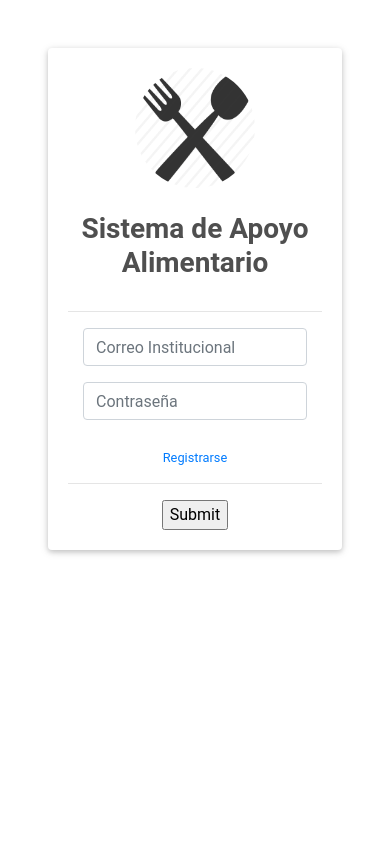
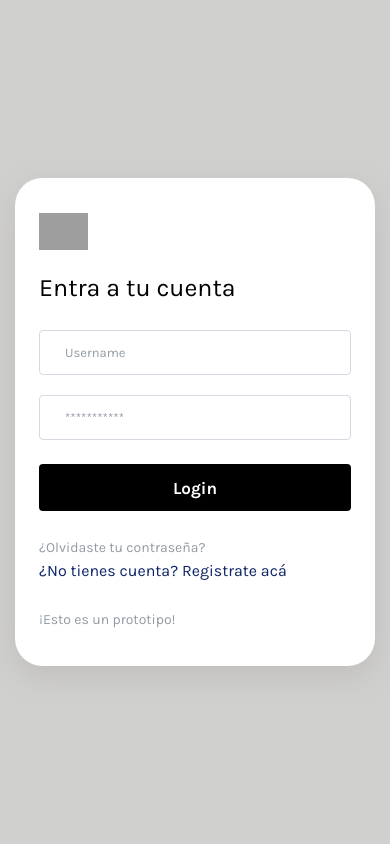
Before and after one commit to xdanielsb/lunch-service, a Flask app: page / in a window 390 px wide. Run offline with Flask 2, Linux system fonts and the light colour scheme; some libraries are stand-ins or nearby versions; grey boxes are pictures that could not be loaded.

Commit message:
chore: update login

```diff
--- a/app/control/dao/documento_solicitud.py
+++ b/app/control/dao/documento_solicitud.py
@@ -15,7 +15,7 @@ class DocumentoSolicitud:
         return query(q)
 
     def update(self, data):
-        q = " update documento_solicitud set  comentarios='{}', id_puntaje_tipo_documento={}, revisado={} where id_solicitud={} and id_tipo_documento={}".format(
+        q = "update documento_solicitud set  comentarios='{}', id_puntaje_tipo_documento={}, revisado={} where id_solicitud={} and id_tipo_documento={}".format(
             data["comentarios"],
             data["id_puntaje_tipo_documento"],
             data["revisado"],
--- /dev/null
+++ b/app/static/css/login.css
@@ -0,0 +1,120 @@
+body {
+  font-family: "Karla", sans-serif;
+  background-color: #d0d0ce;
+  min-height: 100vh;
+}
+
+.brand-wrapper {
+  margin-bottom: 19px;
+}
+
+.brand-wrapper .logo {
+  height: 37px;
+}
+
+.login-card {
+  border: 0;
+  border-radius: 27.5px;
+  box-shadow: 0 10px 30px 0 rgba(172, 168, 168, 0.43);
+  overflow: hidden;
+}
+
+.login-card-img {
+  border-radius: 0;
+  position: absolute;
+  width: 100%;
+  height: 100%;
+  -o-object-fit: cover;
+  object-fit: cover;
+}
+
+.login-card .card-body {
+  padding: 85px 60px 60px;
+}
+
+@media (max-width: 422px) {
+  .login-card .card-body {
+    padding: 35px 24px;
+  }
+}
+
+.login-card-description {
+  font-size: 25px;
+  color: #000;
+  font-weight: normal;
+  margin-bottom: 23px;
+}
+
+.login-card form {
+  max-width: 326px;
+}
+
+.login-card .form-control {
+  border: 1px solid #d5dae2;
+  padding: 15px 25px;
+  margin-bottom: 20px;
+  min-height: 45px;
+  font-size: 13px;
+  line-height: 15;
+  font-weight: normal;
+}
+
+.login-card .form-control::-webkit-input-placeholder {
+  color: #919aa3;
+}
+
+.login-card .form-control::-moz-placeholder {
+  color: #919aa3;
+}
+
+.login-card .form-control:-ms-input-placeholder {
+  color: #919aa3;
+}
+
+.login-card .form-control::-ms-input-placeholder {
+  color: #919aa3;
+}
+
+.login-card .form-control::placeholder {
+  color: #919aa3;
+}
+
+.login-card .login-btn {
+  padding: 13px 20px 12px;
+  background-color: #000;
+  border-radius: 4px;
+  font-size: 17px;
+  font-weight: bold;
+  line-height: 20px;
+  color: #fff;
+  margin-bottom: 24px;
+}
+
+.login-card .login-btn:hover {
+  border: 1px solid #000;
+  background-color: transparent;
+  color: #000;
+}
+
+.login-card .forgot-password-link {
+  font-size: 14px;
+  color: #919aa3;
+  margin-bottom: 12px;
+}
+
+.login-card-footer-text {
+  font-size: 16px;
+  color: #0d2366;
+  margin-bottom: 60px;
+}
+
+@media (max-width: 767px) {
+  .login-card-footer-text {
+    margin-bottom: 24px;
+  }
+}
+
+.login-card-footer-nav a {
+  font-size: 14px;
+  color: #919aa3;
+}
--- a/app/templates/login.html
+++ b/app/templates/login.html
@@ -4,50 +4,56 @@
 <head>
   <meta charset="UTF-8">
   <meta name="viewport" content="width=device-width, initial-scale=1.0">
-  <title>Login</title>
-  <!-- Font Awesome -->
-  <link rel="stylesheet" href="https://use.fontawesome.com/releases/v5.8.2/css/all.css">
-  <!-- Bootstrap core CSS -->
-  <link href="https://cdnjs.cloudflare.com/ajax/libs/twitter-bootstrap/4.5.0/css/bootstrap.min.css" rel="stylesheet">
-  <!-- Material Design Bootstrap -->
-  <link href="https://cdnjs.cloudflare.com/ajax/libs/mdbootstrap/4.19.1/css/mdb.min.css" rel="stylesheet">
-  <!-- Material Design Bootstrap -->
+  <meta http-equiv="X-UA-Compatible" content="ie=edge">
+  <title>Login Template</title>
+  <link href="https://fonts.googleapis.com/css?family=Karla:400,700&display=swap" rel="stylesheet">
+  <link rel="stylesheet" href="https://cdn.materialdesignicons.com/4.8.95/css/materialdesignicons.min.css">
+  <link rel="stylesheet" href="https://stackpath.bootstrapcdn.com/bootstrap/4.4.1/css/bootstrap.min.css">
+  <link rel="stylesheet" href="{{ url_for('static', filename='css/login.css') }}">
 </head>
-<div class="login">
-  <section class="p-5 text-center">
+
+<body>
+  <main class="d-flex align-items-center min-vh-100 py-3 py-md-0">
+    <div class="container">
       {% for message in get_flashed_messages() %}
       <div class="alert alert-primary" role="alert"> {{ message }}</div>
       {% endfor %}
-    <div class="row">
-      <div class="col-md-4 mx-auto">
-        <div class="card">
+      <div class="card login-card">
+        <div class="row no-gutters">
+          <div class="col-md-5">
+            <img src="https://agencia.udistrital.edu.co/sites/agencia/files/imagen-noticias/2019-01/estudiantes.jpg" alt="login" class="login-card-img">
+          </div>
+          <div class="col-md-7">
             <div class="card-body">
-            <form class="text-center" action="{{ url_for('login') }}" method="POST" style="color: #757575;">
-              <img src="{{ url_for('static', filename='img/fork-spoon.png') }}" class=" rounded-circle " width="120em" height="120em" />
-              <h3 class="font-weight-bold my-4 pb-2 text-center dark-grey-text">Sistema de Apoyo Alimentario</h3>
-              <hr>
-              <div class="col-md-10 mx-auto">
-                <input type="text" name="username" class="form-control mb-3" placeholder="Correo Institucional">
-                <input type="password" name="password" class="form-control" placeholder="Contraseña"><br>
+              <div class="brand-wrapper">
+                <img src="https://logopond.com/logos/d40f3fe7edb84c30eaafb46505c58ead.png" alt="logo" class="logo">
               </div>
-              <small id="passwordHelpBlock" class="form-text text-center blue-text">
-                <a href="#">Registrarse</a>
-              </small>
-              <hr>
-              <div class="text-center">
-                <input type="submit">
+              <p class="login-card-description">Entra a tu cuenta</p>
+              <form autocomplete="off" class="text-center" action="{{ url_for('login') }}" method="POST" style="color: #757575;">
+                <div class="form-group">
+                  <label for="username" class="sr-only">Username</label>
+                  <input type="number" name="username" id="username" class="form-control" placeholder="Username">
                 </div>
+                <div class="form-group mb-4">
+                  <label for="password" class="sr-only">Password</label>
+                  <input type="password" name="password" id="password" class="form-control" placeholder="***********">
+                </div>
+                <input name="login" id="login" class="btn btn-block login-btn mb-4" type="submit" value="Login">
               </form>
+              <a href="#!" class="forgot-password-link">¿Olvidaste tu contraseña?</a>
+              <p class="login-card-footer-text">¿No tienes cuenta? <a href="#!" class="text-reset">Registrate acá</a></p>
+              <nav class="login-card-footer-nav">
+                <a href="#!">¡Esto es un prototipo!</a>
+              </nav>
             </div>
           </div>
         </div>
       </div>
-  </section>
     </div>
-<!-- Bootstrap core JavaScript -->
-<script type="text/javascript" src="https://cdnjs.cloudflare.com/ajax/libs/twitter-bootstrap/4.5.0/js/bootstrap.min.js"></script>
-<!-- MDB core JavaScript -->
-<script type="text/javascript" src="https://cdnjs.cloudflare.com/ajax/libs/mdbootstrap/4.19.1/js/mdb.min.js"></script>
+  </main>
+  <script src="https://code.jquery.com/jquery-3.4.1.min.js"></script>
+  <script src="https://cdn.jsdelivr.net/npm/popper.js@1.16.0/dist/umd/popper.min.js"></script>
+  <script src="https://stackpath.bootstrapcdn.com/bootstrap/4.4.1/js/bootstrap.min.js"></script>
 </body>
 
 </html>
```
Lines whose indentation alone changed are shown as unchanged.
